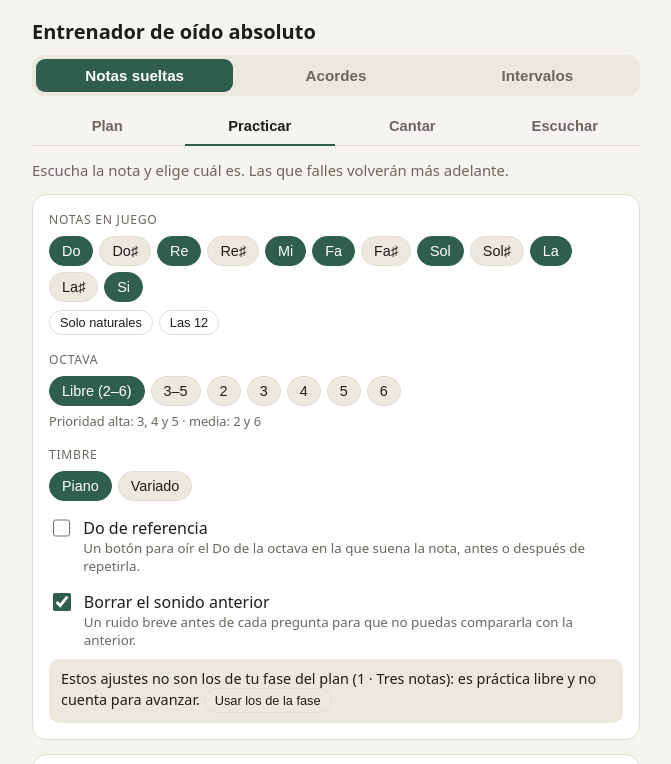
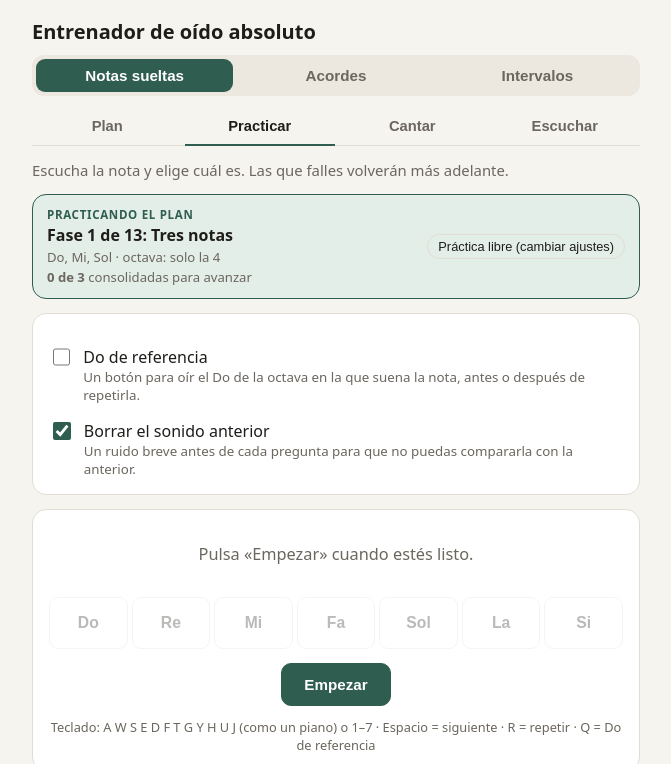
Before and after one commit to erezoz2021-oss/entrenador-oido, a plain HTML site: page index.html in a window 1280 px wide. Both pictures are taken after a click on the button "Practicar". Shown: the top 764 px of the page, without its empty margins (304-975 px from the left). Drawn offline with Linux system fonts and the light colour scheme.

Commit message:
Practicar: rótulo claro de plan o práctica libre; en el plan los ajustes los fija la fase
Co-Authored-By: Claude Opus 5.5 <noreply@anthropic.com>

```diff
--- a/index.html
+++ b/index.html
@@ -86,6 +86,16 @@
   .prog-item.ok { background: var(--ok-bg); border-color: var(--ok); color: var(--ok); }
   .prog-item.camino { background: var(--accent-soft); border-color: var(--accent); color: var(--text); }
   .prog-item.nueva { opacity: .65; }
+  .rotulo-plan { display: flex; align-items: center; justify-content: space-between; gap: 10px 14px; flex-wrap: wrap;
+    border-radius: 14px; padding: 12px 14px; margin: 0 0 14px; border: 1px solid var(--line); }
+  .rotulo-plan > div { display: flex; flex-direction: column; gap: 2px; min-width: 0; }
+  .rotulo-plan small { color: var(--muted); font-size: .82rem; }
+  .rotulo-plan .etq { font-size: .72rem; font-weight: 700; letter-spacing: .06em; text-transform: uppercase; }
+  .rotulo-plan.plan { background: var(--accent-soft); border-color: var(--accent); }
+  .rotulo-plan.plan .etq { color: var(--accent); }
+  .rotulo-plan.libre { background: var(--chip-off); }
+  .rotulo-plan.libre .etq { color: var(--muted); }
+  #ajustes.modo-plan .fijo-plan { display: none; }
   .estado small.avance { font-weight: 600; color: var(--accent); }
   .correcta { background: var(--ok-bg) !important; border-color: var(--ok) !important; color: var(--ok) !important; opacity: 1 !important; }
   .erronea { background: var(--bad-bg) !important; border-color: var(--bad) !important; color: var(--bad) !important; opacity: 1 !important; }
@@ -169,10 +179,12 @@
   <p class="sub" data-solo="escuchar" data-modo="acordes">Toca un acorde para escucharlo.</p>
   <p class="sub" data-solo="escuchar" data-modo="intervalos">Toca un intervalo para escucharlo desde Do4.</p>
 
+  <div class="rotulo-plan" id="avisoPlan" data-solo="practicar" hidden></div>
+
   <!-- ================= AJUSTES ================= -->
   <section class="card" id="ajustes" aria-label="Ajustes" data-solo="practicar cantar">
     <!-- notas -->
-    <div class="bloque" data-modo="notas">
+    <div class="bloque fijo-plan" data-modo="notas">
       <p class="label">Notas en juego</p>
       <div class="row" id="chipsNotas"></div>
       <div class="row" style="margin-top:8px">
@@ -180,12 +192,12 @@
         <button class="chip mini" id="todas">Las 12</button>
       </div>
     </div>
-    <div class="bloque" data-modo="notas" data-solo="practicar">
+    <div class="bloque fijo-plan" data-modo="notas" data-solo="practicar">
       <p class="label">Octava</p>
       <div class="row" id="chipsOctavas"></div>
       <p class="ayuda" style="text-align:left;margin-top:6px">Prioridad alta: 3, 4 y 5 · media: 2 y 6</p>
     </div>
-    <div class="bloque" data-modo="notas" data-solo="practicar">
+    <div class="bloque fijo-plan" data-modo="notas" data-solo="practicar">
       <p class="label">Timbre</p>
       <div class="row" id="chipsTimbre"></div>
     </div>
@@ -198,24 +210,24 @@
       </label>
     </div>
     <!-- acordes -->
-    <div class="bloque" data-modo="acordes">
+    <div class="bloque fijo-plan" data-modo="acordes">
       <p class="label">Acordes en juego</p>
       <div id="chipsAcordes"></div>
     </div>
-    <div class="bloque" data-modo="acordes" data-solo="practicar">
+    <div class="bloque fijo-plan" data-modo="acordes" data-solo="practicar">
       <p class="label">Posición</p>
       <div class="row" id="chipsPosicion"></div>
     </div>
-    <div class="bloque" data-modo="acordes" data-solo="practicar">
+    <div class="bloque fijo-plan" data-modo="acordes" data-solo="practicar">
       <p class="label">Octava</p>
       <div class="row" id="chipsOctavaAc"></div>
     </div>
     <!-- intervalos -->
-    <div class="bloque" data-modo="intervalos">
+    <div class="bloque fijo-plan" data-modo="intervalos">
       <p class="label">Intervalos en juego</p>
       <div class="row" id="chipsIntervalos"></div>
     </div>
-    <div class="bloque" data-modo="intervalos">
+    <div class="bloque fijo-plan" data-modo="intervalos">
       <p class="label">Dirección</p>
       <div class="row" id="chipsDireccion"></div>
     </div>
@@ -228,7 +240,6 @@
         </span>
       </label>
     </div>
-    <div class="aviso info" id="avisoPlan" data-solo="practicar" hidden></div>
   </section>
 
   <!-- ================= PLAN ================= -->
@@ -423,6 +434,14 @@ ajustesIn.activos = TODOS_INT.filter(k => ajustesIn.activos.includes(k));
 if (ajustesIn.activos.length < 2) ajustesIn.activos = ["4J", "5J", "8J"];
 const estado = { modo: leer("oa-modo", "notas"), vista: leer("oa-vista", "plan") };
 if (estado.vista === "prueba") estado.vista = "plan";   // la pestaña Prueba ya no existe
+// en Practicar: true = práctica libre (ajustes a mano, no cuenta para el plan); false = practicar el plan
+const libre = Object.assign({}, leer("oa-libre", {}));
+const esLibre = () => !!libre[estado.modo];
+function ponerLibre(v) {
+  libre[estado.modo] = v; guardar("oa-libre", libre);
+  if (!v) aplicarFase(estado.modo);
+  pausarPractica(); pintarAvisoPlan();
+}
 
 // =====================================================================
 //  SELECCIÓN CON REPASO ESPACIADO
@@ -878,7 +897,7 @@ function pintarPlan() {
       <button class="btn primario" id="planPracticar">Practicar esta fase</button>
     </div>
     ${aplicados ? "" : `<p class="ayuda">Tus ajustes actuales no son los de esta fase; al pulsar un botón se aplican.</p>`}`;
-  $("planPracticar").onclick = () => { aplicarFase(modo); verPestana("practicar"); };
+  $("planPracticar").onclick = () => { libre[modo] = false; guardar("oa-libre", libre); aplicarFase(modo); verPestana("practicar"); };
 
   $("planRutina").innerHTML = modo === "notas"
     ? `<li><b>Escuchar</b> (2–3 min): las notas de la fase, diciendo su nombre mentalmente.</li>
@@ -903,14 +922,37 @@ function pintarPlan() {
     if (confirm(`¿Ir a la fase ${+b.dataset.ir + 1}: «${p.fases[+b.dataset.ir].t}»?`)) irAFase(modo, +b.dataset.ir);
   });
 }
+function resumenFase(modo, f) {
+  const partes = [listaNombres(modo, f.items)];
+  if (modo === "intervalos") partes.push(TEXTO_DIR[f.dir]);
+  else partes.push("octava: " + textoOctava(f.oct));
+  if (modo === "acordes") partes.push(f.pos === "inversiones" ? "con inversiones" : "posición fundamental");
+  if (modo === "notas" && f.timbre === "variado") partes.push("timbres variados");
+  return partes.join(" · ");
+}
 function pintarAvisoPlan() {
-  const f = faseActual(estado.modo), i = estadoPlan(estado.modo).fase;
-  const ok = ajustesDeFase(estado.modo, f);
+  const p = plan(estado.modo), i = Math.min(estadoPlan(estado.modo).fase, p.fases.length - 1), f = p.fases[i];
+  const enPlan = estado.vista === "practicar" && !esLibre();
+  // al practicar el plan los ajustes los fija la fase: se ocultan (quedan borrador y Do de referencia)
+  $("ajustes").classList.toggle("modo-plan", enPlan);
   $("avisoPlan").hidden = false;
-  const pr = progresoFase(estado.modo, Math.min(i, plan(estado.modo).fases.length - 1));
-  $("avisoPlan").innerHTML = ok ? `Plan: fase ${i + 1} · ${f.t} · <b>${pr.hechos} de ${pr.necesarios}</b> para avanzar`
-    : `Estos ajustes no son los de tu fase del plan (${i + 1} · ${f.t}): es práctica libre y no cuenta para avanzar. <button class="chip mini" id="avisoAplicar">Usar los de la fase</button>`;
-  if ($("avisoAplicar")) $("avisoAplicar").onclick = () => aplicarFase(estado.modo);
+  if (enPlan) {
+    if (!ajustesDeFase(estado.modo, f)) { aplicarFase(estado.modo); return; }
+    const pr = progresoFase(estado.modo, i);
+    $("avisoPlan").className = "rotulo-plan plan";
+    $("avisoPlan").innerHTML = `<div><span class="etq">Practicando el plan</span>
+        <b>Fase ${i + 1} de ${p.fases.length}: ${f.t}</b>
+        <small>${resumenFase(estado.modo, f)}</small>
+        <small><b>${pr.hechos} de ${pr.necesarios}</b> consolidad${estado.modo === "notas" ? "as" : "os"} para avanzar</small></div>
+      <button class="chip mini" id="irLibre">Práctica libre (cambiar ajustes)</button>`;
+    $("irLibre").onclick = () => ponerLibre(true);
+    return;
+  }
+  $("avisoPlan").className = "rotulo-plan libre";
+  $("avisoPlan").innerHTML = `<div><span class="etq">Práctica libre</span>
+      <small>Eliges tú los ajustes. No cuenta para avanzar en el plan.</small></div>
+    <button class="chip mini" id="irPlan">Volver al plan (fase ${i + 1})</button>`;
+  $("irPlan").onclick = () => ponerLibre(false);
 }
 
 // =====================================================================
@@ -932,7 +974,7 @@ function verPestana(cual) {
   pararTodo(); pararMicro();
   document.querySelectorAll(".pestana").forEach(b => b.classList.toggle("on", b.dataset.tab === cual));
   actualizarVisibilidad();
-  $("avisoPlan").hidden = true;
+  $("avisoPlan").hidden = true; $("ajustes").classList.remove("modo-plan");
   ({ plan: pintarPlan, practicar: pausarPractica, cantar: pausarCanto, escuchar: pintarEscuchar,
   })[cual]();
   if (cual === "practicar") pintarAvisoPlan();
@@ -1057,7 +1099,7 @@ function responder(id) {
   // plan: solo con los ajustes de la fase y sin el Do de referencia
   let avance = null;
   const fPlan = faseActual(estado.modo);
-  if (ajustesDeFase(estado.modo, fPlan) && !pConReferencia) {
+  if (!esLibre() && ajustesDeFase(estado.modo, fPlan) && !pConReferencia) {
     registrarRespuesta(estado.modo, fPlan, correcta, ok);
     avance = comprobarAvance(estado.modo);
   }
--- a/sw.js
+++ b/sw.js
@@ -1,6 +1,6 @@
 // Permite usar la app sin conexión: guarda la página y todas las notas en el móvil.
 // Al cambiar la app, sube VERSION para que el móvil descargue la nueva.
-const VERSION = "oido-v13";
+const VERSION = "oido-v14";
 const NOTAS = [];
 for (const n of ["C", "Db", "D", "Eb", "E", "F", "Gb", "G", "Ab", "A", "Bb", "B"]) {
   for (let o = 1; o <= 7; o++) NOTAS.push(`notas/${n}${o}.mp3`);
```
